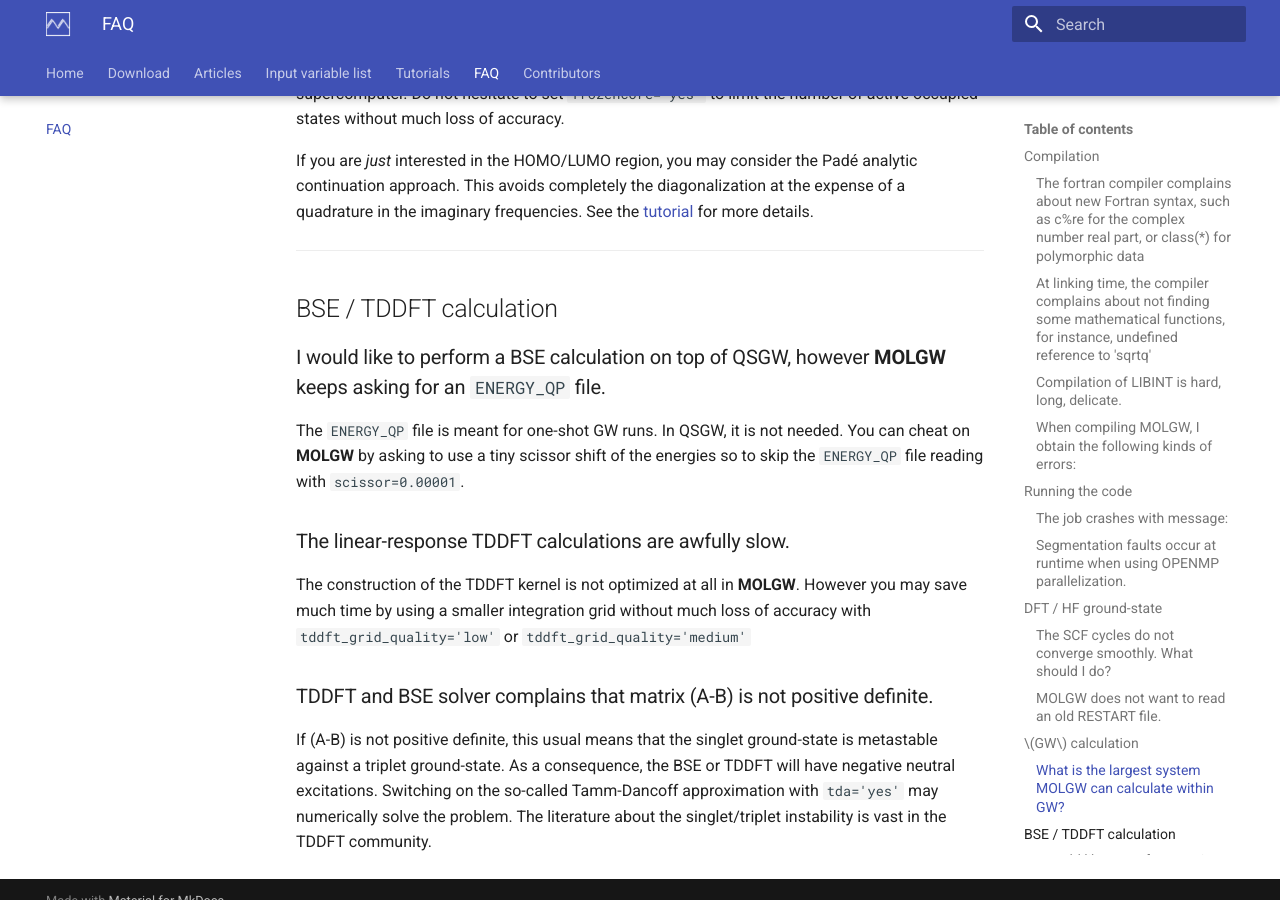
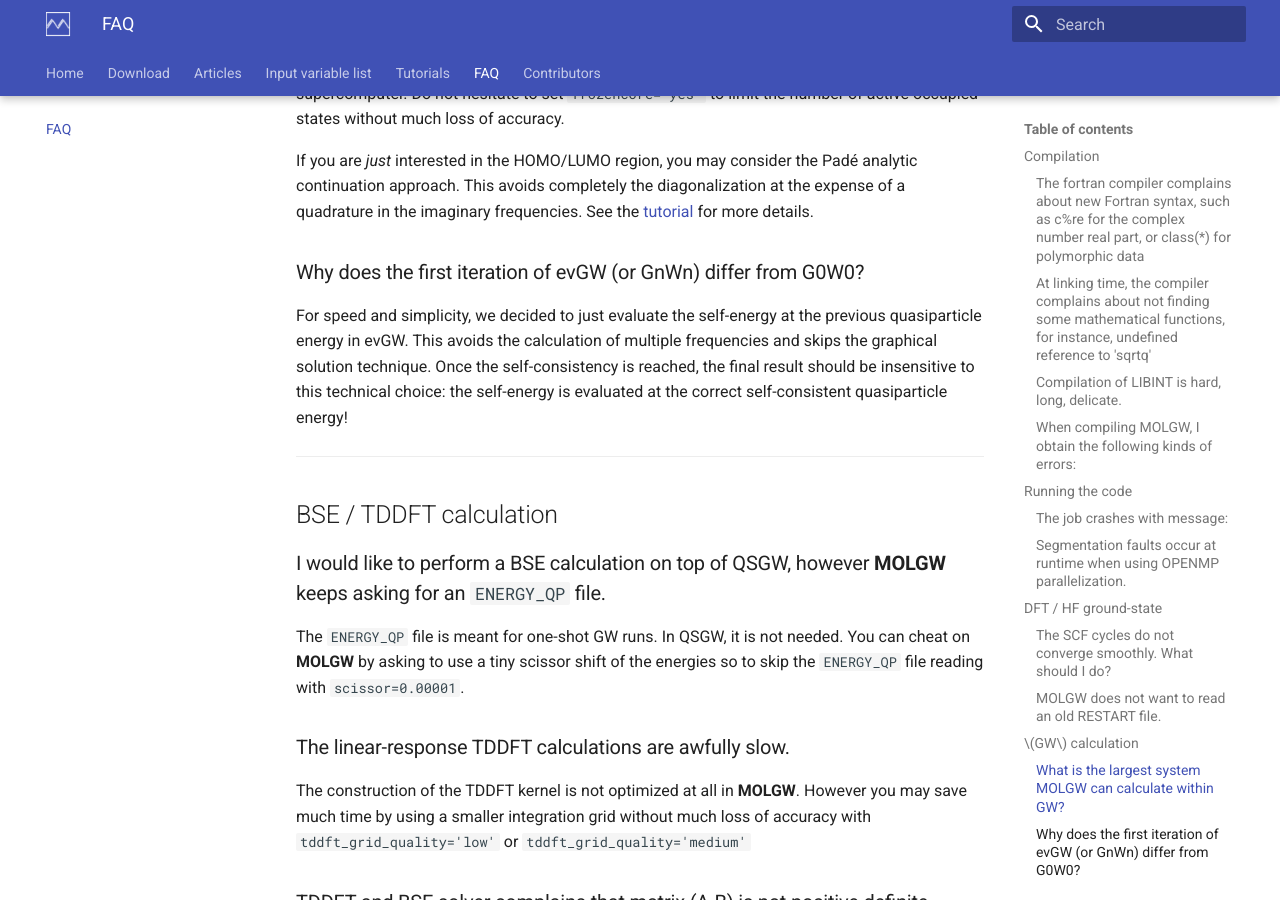
Before and after one commit to bruneval/molgw.org, an MkDocs documentation site: the page built from docs/faq.md, in a window 1280 px wide and 900 px high, scrolled down 3105 px. Built offline with MkDocs 1.6.1 and Material for MkDocs 9.7.7, drawn with Linux system fonts in a browser that asks for light colours; some of the changed text lies outside the part shown.

Commit message:
new question answered in the faq

```diff
--- a/docs/faq.md
+++ b/docs/faq.md
@@ -127,6 +127,14 @@ This avoids completely the diagonalization at the expense of a quadrature in the
 See the [tutorial](tuto_gw.md) for more details.
 
 
+### Why does the first iteration of evGW (or GnWn) differ from G0W0?
+
+For speed and simplicity, we decided to just evaluate the self-energy at the previous quasiparticle energy in evGW.
+This avoids the calculation of multiple frequencies and skips the graphical solution technique.
+Once the self-consistency is reached, the final result should be insensitive to this technical choice:
+the self-energy is evaluated at the correct self-consistent quasiparticle energy!
+
+
 ---
 ## BSE / TDDFT calculation
 
```
